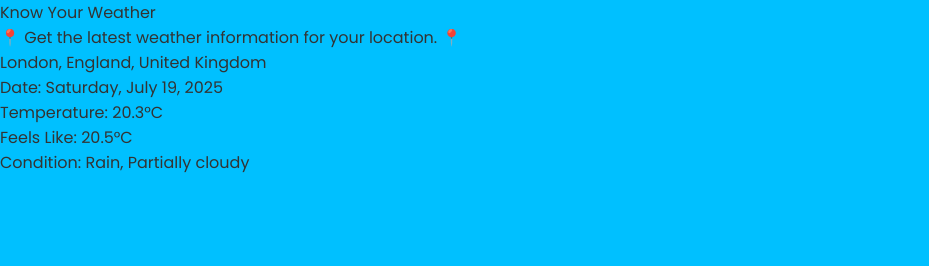
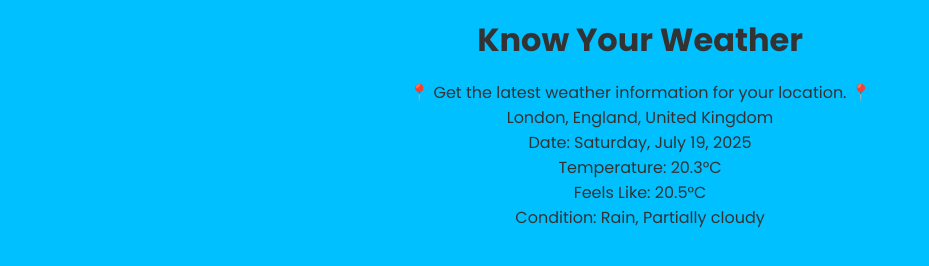
Before and after one commit to Suqbs/weather-app, a website built with webpack: page src/template.html in a window 1280 px wide. Shown: the whole page, without its empty margins (0-929 px from the left). Built offline with nearby package versions, Linux system fonts and the light colour scheme.

Commit message:
Add container style

```diff
--- a/src/styles.css
+++ b/src/styles.css
@@ -61,4 +61,25 @@ body {
   color: #333;
 
 }
+
+h1 {
+    font-family: poppins-bold, sans-serif;
+    font-size: 2rem;
+    margin-block-end: 1rem;
+}
 /* GLOBAL STYLES ENDS HERE */
+
+/* GENERIC STYLES */
+.container {
+    max-width: 95%;
+    margin: 0 auto;
+    padding: 1rem;
+    display: flex;
+    flex-direction: column;
+    align-items: center;
+    justify-content: center;
+    text-align: center;
+}
+/* GENERIC STYLES ENDS HERE */
+
+/* HEADER STYLES */
```
